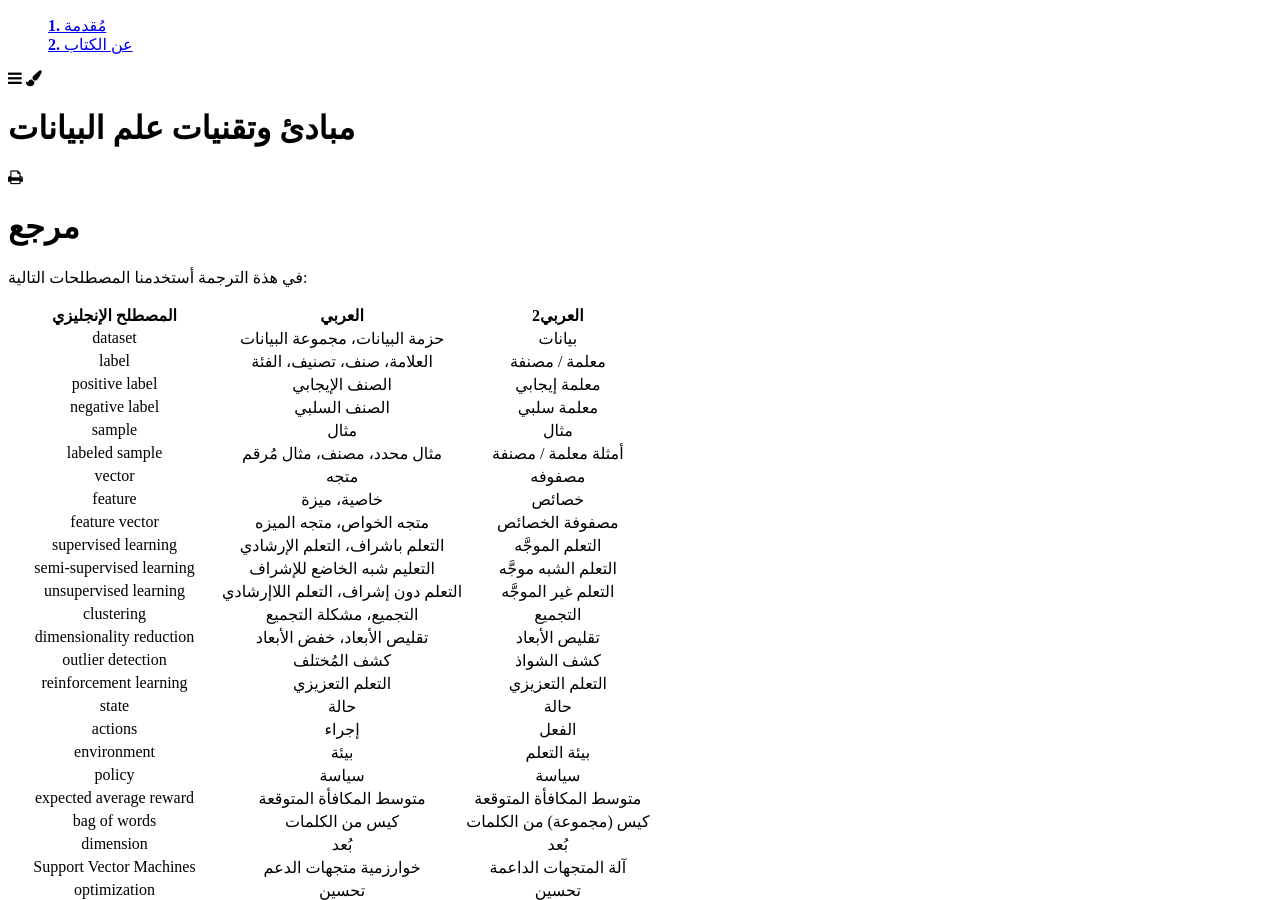
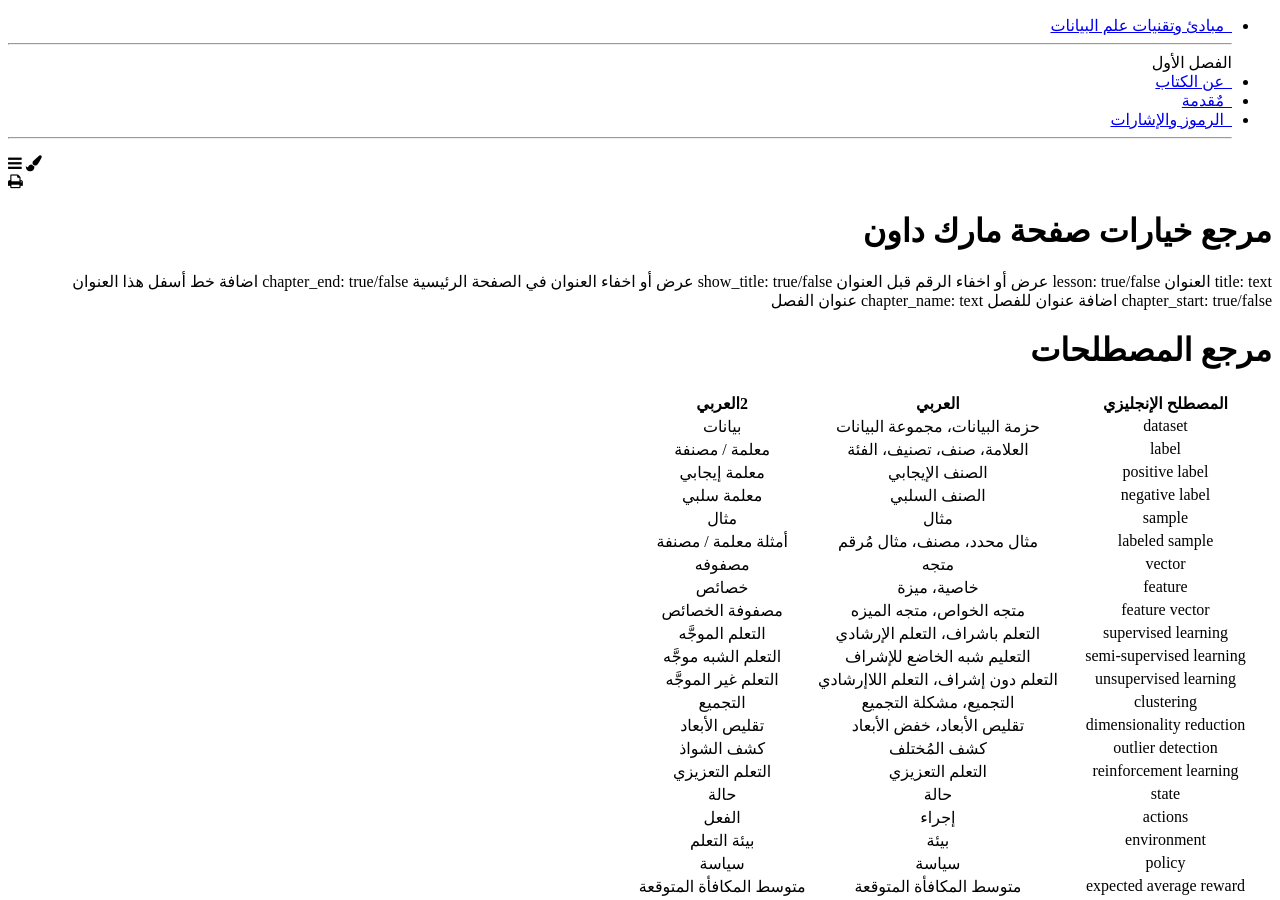
Before and after one commit to alioh/ds-100-ar, a Jekyll site: the page built from reference.md, in a window 1280 px wide and 900 px high. Built offline with Jekyll 4.4.1, drawn with Linux system fonts in a browser that asks for light colours; nearby versions of some CDN libraries; our own code applies the rules of GitHub Pages for plain Markdown files.

Commit message:
rearrange default.html more options to chapters md

```diff
--- a/_layouts/default.html
+++ b/_layouts/default.html
@@ -35,13 +35,23 @@
             else if (sidebar === "visible") { $("html").addClass("sidebar-visible") }
         </script>
 
-        <div id="sidebar" class="sidebar">
-            <ul class="chapter" style="list-style-type:none;">
+        <div id="sidebar" class="sidebar" dir="rtl">
+            <ul class="chapter">
 
               {% for chapter in site.chapters %}
+                {% if chapter.chapter_start %}
+                    {{ chapter.chapter_name}}
+                {% endif %}
+
+
               <li>
-                <a href="#{{ forloop.index }}"><strong>{{ forloop.index }}.</strong> {{ chapter.title }}</a>
+                <a href="#{{ chapter.title }}">{% if chapter.lesson %}<strong>{{ chapter.lesson }}. </strong>{% else %}&nbsp;&nbsp;{% endif %}{{ chapter.title }}</a>
               </li>
+
+                {% if chapter.chapter_end %}
+                    <hr class="solid">
+                {% endif %}
+
               {% endfor %}
 
             </ul>
@@ -49,23 +59,25 @@
 
         <div id="page-wrapper" class="page-wrapper">
 
-            <div class="page">
+            <div class="page" >
                 <div id="menu-bar" class="menu-bar">
                     <div class="left-buttons">
                         <i id="sidebar-toggle" class="fa fa-bars"></i>
                         <i id="theme-toggle" class="fa fa-paint-brush"></i>
                     </div>
 
-                    <h1 class="menu-title">{{ site.title }}</h1>
+                    {% comment %} <h1 class="menu-title">{{ site.title }}</h1> {% endcomment %}
 
                     <div class="right-buttons">
                         <i id="print-button" class="fa fa-print" title="Print this book"></i>
                     </div>
                 </div>
 
-                 {{ content }}
+                <div dir="rtl">
+                {{ content }}
+                </div>
+            </div>
 
-            </div>
         </div>
         <script src="js/book.js"></script>
     </body>
--- a/index.html
+++ b/index.html
@@ -8,7 +8,10 @@ layout: default
 
 {% for chapter in site.chapters %}
   <a name="{{ forloop.index }}"></a>
-  <h2>{{ chapter.title }}</h2><!-- use h2 - why? why not? -->
+  {% if chapter.show_title %}
+    <h2>{{ chapter.title }}</h2><!-- use h2 - why? why not? -->
+  {% endif %}
+
   {{ chapter.content }}
 {% endfor %}
 
--- a/reference.md
+++ b/reference.md
@@ -1,7 +1,13 @@
-# مرجع
+# مرجع خيارات صفحة مارك داون
+title: text العنوان
+lesson: true/false عرض أو اخفاء الرقم قبل العنوان
+show_title: true/false عرض أو اخفاء العنوان في الصفحة الرئيسية
+chapter_end: true/false اضافة خط أسفل هذا العنوان
+chapter_start: true/false اضافة عنوان للفصل
+chapter_name: text عنوان الفصل
 
-في هذة الترجمة أستخدمنا المصطلحات التالية:
 
+# مرجع المصطلحات
 
 |         المصطلح الإنجليزي         |               العربي                |               2العربي                |
 |:---------------------------------:|:-----------------------------------:|:-----------------------------------:|
```
Also changed, not shown: _chapters/00.md (+4 -22 lines), _chapters/01.md (+19 -30 lines), _chapters/02.md (added, +28 -0 lines), _chapters/03.md (added, +19 -0 lines), _data/chapter.yml (deleted, +0 -9 lines).
